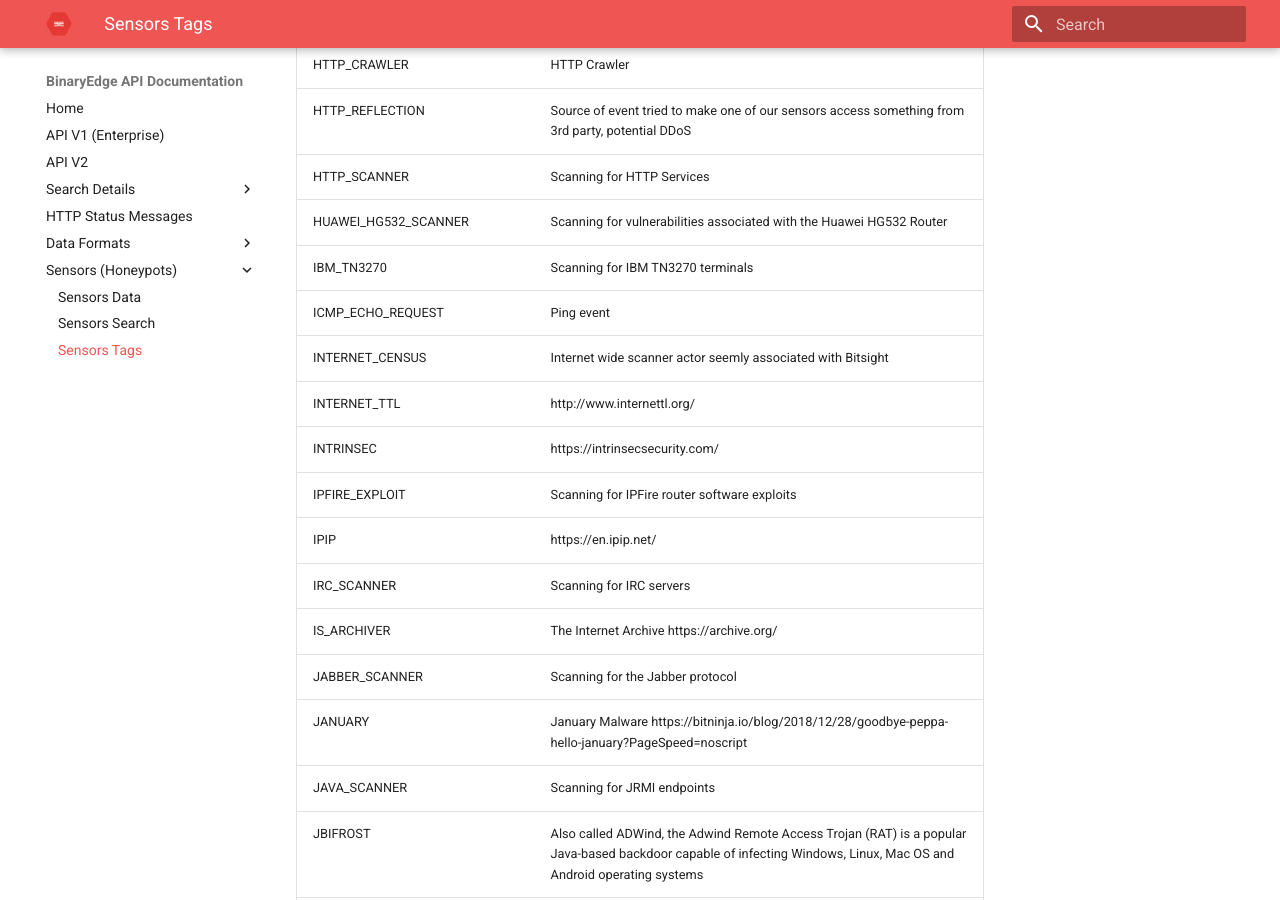
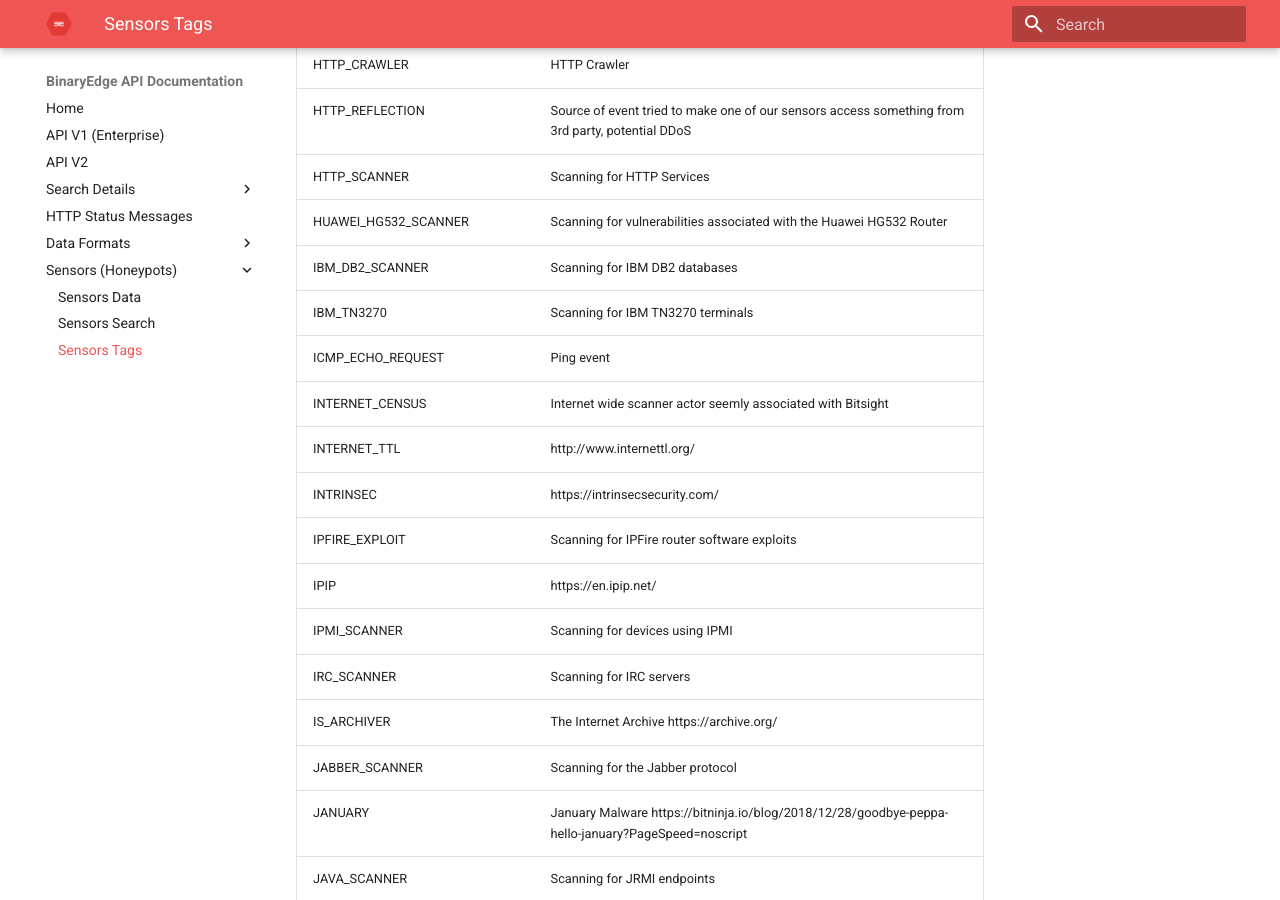
Before and after one commit to igama/docs.binaryedge.io, an MkDocs documentation site: the page built from docs/sensors-tags.md, in a window 1280 px wide and 900 px high, scrolled down 3866 px. Built offline with MkDocs 1.6.1 and Material for MkDocs 9.7.7, drawn with Linux system fonts in a browser that asks for light colours.

Commit message:
added tags

```diff
--- a/docs/sensors-tags.md
+++ b/docs/sensors-tags.md
@@ -78,6 +78,7 @@
  | HTTP_REFLECTION | Source of event tried to make one of our sensors access something from 3rd party, potential DDoS |
  | HTTP_SCANNER | Scanning for HTTP Services |
  | HUAWEI_HG532_SCANNER | Scanning for vulnerabilities associated with the Huawei HG532 Router |
+ | IBM_DB2_SCANNER | Scanning for IBM DB2 databases |
  | IBM_TN3270 | Scanning for IBM TN3270 terminals |
  | ICMP_ECHO_REQUEST | Ping event  |
  | INTERNET_CENSUS | Internet wide scanner actor seemly associated with Bitsight |
@@ -85,6 +86,7 @@
  | INTRINSEC | https://intrinsecsecurity.com/ |
  | IPFIRE_EXPLOIT | Scanning for IPFire router software exploits |
  | IPIP | https://en.ipip.net/ |
+ | IPMI_SCANNER | Scanning for devices using IPMI |
  | IRC_SCANNER | Scanning for IRC servers |
  | IS_ARCHIVER | The Internet Archive https://archive.org/ |
  | JABBER_SCANNER | Scanning for the Jabber protocol |
```
